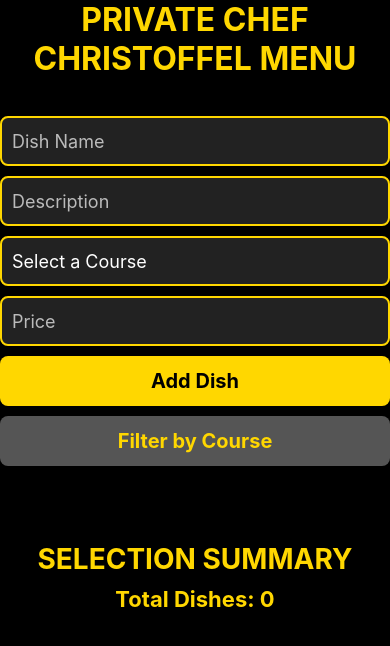
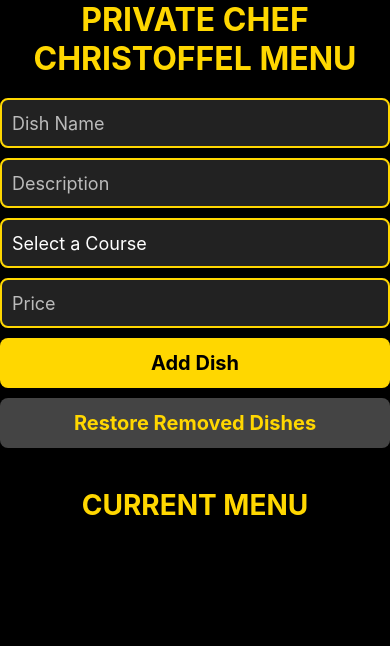
Before and after one commit to NTANDOBANKS/https---github.com-NTANDOBANKS-ST10461229-MAST-POE, a React Native app: screen / in a window 390 px wide. Shown: the top 646 px of the page. Built offline with nearby package versions, Linux system fonts and the light colour scheme.

Commit message:
Final Commit Effeiceicy Achieved

```diff
--- a/App.tsx
+++ b/App.tsx
@@ -18,11 +18,10 @@ export default function App() {
   const [course, setCourse] = useState<string>("Select a Course");
   const [price, setPrice] = useState<string>("");
   const [dishes, setDishes] = useState<any[]>([]);
-  const [totalDishes, setTotalDishes] = useState<number>(0);
+  const [removedDishes, setRemovedDishes] = useState<any[]>([]);
   const [modalVisible, setModalVisible] = useState<boolean>(false);
-  const [filterVisible, setFilterVisible] = useState<boolean>(false);
-  const [filteredDishes, setFilteredDishes] = useState<any[]>([]);
-  const [activeFilter, setActiveFilter] = useState<string>("");
+  const [restoreModalVisible, setRestoreModalVisible] = useState<boolean>(false);
+  const [fadeAnim] = useState(new Animated.Value(1)); // Animation state
 
   const CourseOptions = ["Starter", "Main Course", "Dessert", "Beverage"];
 
@@ -34,7 +33,6 @@ export default function App() {
     }
     const newDish = { dish_Name: dishName, description, course, price: priceNum };
     setDishes((prev) => [...prev, newDish]);
-    setTotalDishes((prev) => prev + 1);
     resetFields();
   };
 
@@ -45,30 +43,35 @@ export default function App() {
     setPrice("");
   };
 
-  const applyFilter = (filter: string) => {
-    setActiveFilter(filter);
-    setFilteredDishes(dishes.filter((dish) => dish.course === filter));
-    setFilterVisible(false);
+  const removeDish = (index: number) => {
+    const dishToRemove = dishes[index];
+    setRemovedDishes((prev) => [...prev, dishToRemove]);
+
+    // Animate fade-out
+    Animated.timing(fadeAnim, {
+      toValue: 0,
+      duration: 300,
+      useNativeDriver: true,
+    }).start(() => {
+      setDishes((prev) => prev.filter((_, i) => i !== index)); // Remove after animation
+      fadeAnim.setValue(1); // Reset animation
+    });
   };
 
-  const clearFilter = () => {
-    setActiveFilter("");
-    setFilteredDishes([]);
+  const restoreDish = (index: number) => {
+    const dishToRestore = removedDishes[index];
+    setDishes((prev) => [...prev, dishToRestore]);
+    setRemovedDishes((prev) => prev.filter((_, i) => i !== index));
   };
-
-  const toggleFilter = (visible: boolean) => {
-    setFilterVisible(visible);
-  };
-
-  const renderDishes = activeFilter ? filteredDishes : dishes;
 
   return (
     <SafeAreaView style={styles.container}>
+      {/* Header */}
       <View style={styles.headingContainer}>
         <Text style={styles.trackerName}>PRIVATE CHEF{"\n"}CHRISTOFFEL MENU</Text>
       </View>
 
-      //Input Fields of Dish data
+      {/* Input Section */}
       <View style={styles.inputContainer}>
         <TextInput
           style={styles.input}
@@ -98,60 +101,98 @@ export default function App() {
         <TouchableOpacity style={styles.addButton} onPress={handleSubmit}>
           <Text style={styles.addButtonText}>Add Dish</Text>
         </TouchableOpacity>
-        <TouchableOpacity style={styles.filterButton} onPress={() => toggleFilter(true)}>
-          <Text style={styles.filterButtonText}>Filter by Course</Text>
+        <TouchableOpacity
+          style={styles.restoreButton}
+          onPress={() => setRestoreModalVisible(true)}
+        >
+          <Text style={styles.restoreButtonText}>Restore Removed Dishes</Text>
         </TouchableOpacity>
       </View>
 
-    //LIST OF DISHES SECTION AND SUMMARY SECTION
+      {/* Dishes List */}
       <View style={styles.summaryContainer}>
-        <Text style={styles.summaryHeading}>SELECTION SUMMARY</Text>
+        <Text style={styles.summaryHeading}>CURRENT MENU</Text>
         <FlatList
-          data={renderDishes}
-          renderItem={({ item }) => (
-            <View style={styles.dishItem}>
+          data={dishes}
+          renderItem={({ item, index }) => (
+            <Animated.View style={[styles.dishItem, { opacity: fadeAnim }]}>
               <Text style={styles.dishText}>{item.dish_Name}</Text>
               <Text style={styles.dishText}>{item.description}</Text>
               <Text style={styles.dishText}>{item.course}</Text>
               <Text style={styles.dishText}>R{item.price.toFixed(2)}</Text>
-            </View>
+              <TouchableOpacity
+                style={styles.removeButton}
+                onPress={() => removeDish(index)}
+              >
+                <Text style={styles.removeButtonText}>Remove</Text>
+              </TouchableOpacity>
+            </Animated.View>
           )}
           keyExtractor={(item, index) => index.toString()}
         />
-        <Text style={styles.totalDishes}>Total Dishes: {totalDishes}</Text>
       </View>
 
-      //MODAL FOR COURSE SELECTION AND FILTERING
+      {/* Course Selection Modal */}
       <Modal animationType="fade" transparent={true} visible={modalVisible}>
         <View style={styles.modalContainer}>
           <View style={styles.modalView}>
             <Text style={styles.modalTitle}>Select a Course</Text>
             {CourseOptions.map((option, index) => (
-              <TouchableOpacity key={index} style={styles.optionButton} onPress={() => setCourse(option)}>
+              <TouchableOpacity
+                key={index}
+                style={styles.optionButton}
+                onPress={() => {
+                  setCourse(option);
+                  setModalVisible(false);
+                }}
+              >
                 <Text style={styles.optionText}>{option}</Text>
               </TouchableOpacity>
             ))}
-            <TouchableOpacity style={styles.closeButton} onPress={() => setModalVisible(false)}>
+            <TouchableOpacity
+              style={styles.closeButton}
+              onPress={() => setModalVisible(false)}
+            >
               <Text style={styles.closeButtonText}>Close</Text>
             </TouchableOpacity>
           </View>
         </View>
       </Modal>
 
-      //MODAL FOR COURSE FILTERING AND RESETTING
-      <Modal animationType="slide" transparent={true} visible={filterVisible}>
+      {/* Restore Removed Dishes Modal */}
+      <Modal
+        animationType="slide"
+        transparent={true}
+        visible={restoreModalVisible}
+        onRequestClose={() => setRestoreModalVisible(false)}
+      >
         <View style={styles.modalContainer}>
           <View style={styles.modalView}>
-            <Text style={styles.modalTitle}>Filter by Course</Text>
-            {CourseOptions.map((option, index) => (
-              <TouchableOpacity key={index} style={styles.optionButton} onPress={() => applyFilter(option)}>
-                <Text style={styles.optionText}>{option}</Text>
-              </TouchableOpacity>
-            ))}
-            <TouchableOpacity style={styles.resetButton} onPress={clearFilter}>
-              <Text style={styles.resetButtonText}>Clear Filter</Text>
-            </TouchableOpacity>
-            <TouchableOpacity style={styles.closeButton} onPress={() => toggleFilter(false)}>
+            <Text style={styles.modalTitle}>Removed Dishes</Text>
+            {removedDishes.length > 0 ? (
+              <FlatList
+                data={removedDishes}
+                renderItem={({ item, index }) => (
+                  <View style={styles.dishItem}>
+                    <Text style={styles.dishText}>{item.dish_Name}</Text>
+                    <Text style={styles.dishText}>{item.course}</Text>
+                    <TouchableOpacity
+                      style={styles.restoreDishButton}
+                      onPress={() => restoreDish(index)}
+                    >
+                      <Text style={styles.restoreDishButtonText}>Put Back</Text>
+                    </TouchableOpacity>
+                  </View>
+                )}
+                keyExtractor={(item, index) => index.toString()}
+              />
+            ) : (
+              <Text style={styles.noDishesText}>No removed dishes to restore.</Text>
+            )}
+            <TouchableOpacity
+              style={styles.closeButton}
+              onPress={() => setRestoreModalVisible(false)}
+            >
               <Text style={styles.closeButtonText}>Close</Text>
             </TouchableOpacity>
           </View>
@@ -160,33 +201,25 @@ export default function App() {
     </SafeAreaView>
   );
 }
-// SECTION THAT DEALS WITH AND AESTHECTICS
 
 const styles = StyleSheet.create({
   container: { flex: 1, backgroundColor: "#000", padding: 20 },
-
   headingContainer: { marginBottom: 20 },
-
   trackerName: { fontSize: 32, fontWeight: "bold", color: "#FFD700", textAlign: "center" },
-
   inputContainer: { marginBottom: 20 },
   input: { height: 50, borderColor: "#FFD700", borderWidth: 2, borderRadius: 8, marginBottom: 10, paddingLeft: 10, color: "#FFF", backgroundColor: "#222", fontSize: 18 },
   coursePicker: { height: 50, borderColor: "#FFD700", borderWidth: 2, borderRadius: 8, marginBottom: 10, justifyContent: "center", paddingLeft: 10, backgroundColor: "#222" },
   courseText: { color: "#FFF", fontSize: 18 },
-
   addButton: { backgroundColor: "#FFD700", height: 50, justifyContent: "center", alignItems: "center", borderRadius: 8, marginBottom: 10 },
   addButtonText: { fontSize: 20, color: "#000", fontWeight: "bold" },
-
-  filterButton: { backgroundColor: "#555", height: 50, justifyContent: "center", alignItems: "center", borderRadius: 8 },
-
-  filterButtonText: { fontSize: 20, color: "#FFD700", fontWeight: "bold" },
+  restoreButton: { backgroundColor: "#444", height: 50, justifyContent: "center", alignItems: "center", borderRadius: 8 },
+  restoreButtonText: { fontSize: 20, color: "#FFD700", fontWeight: "bold" },
   summaryContainer: { marginTop: 20 },
   summaryHeading: { fontSize: 28, fontWeight: "bold", color: "#FFD700", textAlign: "center" },
-
   dishItem: { backgroundColor: "#333", padding: 15, marginBottom: 10, borderRadius: 8 },
   dishText: { color: "#FFD700", fontSize: 18 },
-
-  totalDishes: { fontSize: 22, fontWeight: "bold", marginTop: 10, color: "#FFD700", textAlign: "center" },
+  removeButton: { marginTop: 10, backgroundColor: "#FF4500", padding: 10, borderRadius: 8 },
+  removeButtonText: { fontSize: 18, color: "#FFF" },
   modalContainer: { flex: 1, justifyContent: "center", alignItems: "center", backgroundColor: "rgba(0, 0, 0, 0.8)" },
   modalView: { width: "80%", backgroundColor: "#FFF", borderRadius: 20, padding: 20, alignItems: "center" },
   modalTitle: { fontSize: 24, fontWeight: "bold", marginBottom: 15 },
@@ -194,6 +227,9 @@ const styles = StyleSheet.create({
   optionText: { fontSize: 18, color: "#000" },
   closeButton: { marginTop: 20, backgroundColor: "#FFD700", padding: 10, borderRadius: 8 },
   closeButtonText: { fontSize: 18, color: "#000" },
-  resetButton: { marginTop: 10, backgroundColor: "#FF4500", padding: 10, borderRadius: 8 },
-  resetButtonText: { fontSize: 18, color: "#FFF" },
+  restoreDishButton: { marginTop: 10, backgroundColor: "#32CD32", padding: 10, borderRadius: 8 },
+  restoreDishButtonText: { fontSize: 18, color: "#FFF" },
+  noDishesText: { fontSize: 18, color: "#FFF", textAlign: "center", marginTop: 20 },
 });
+
+// KEEP THE SAME WORKS FINE
```
